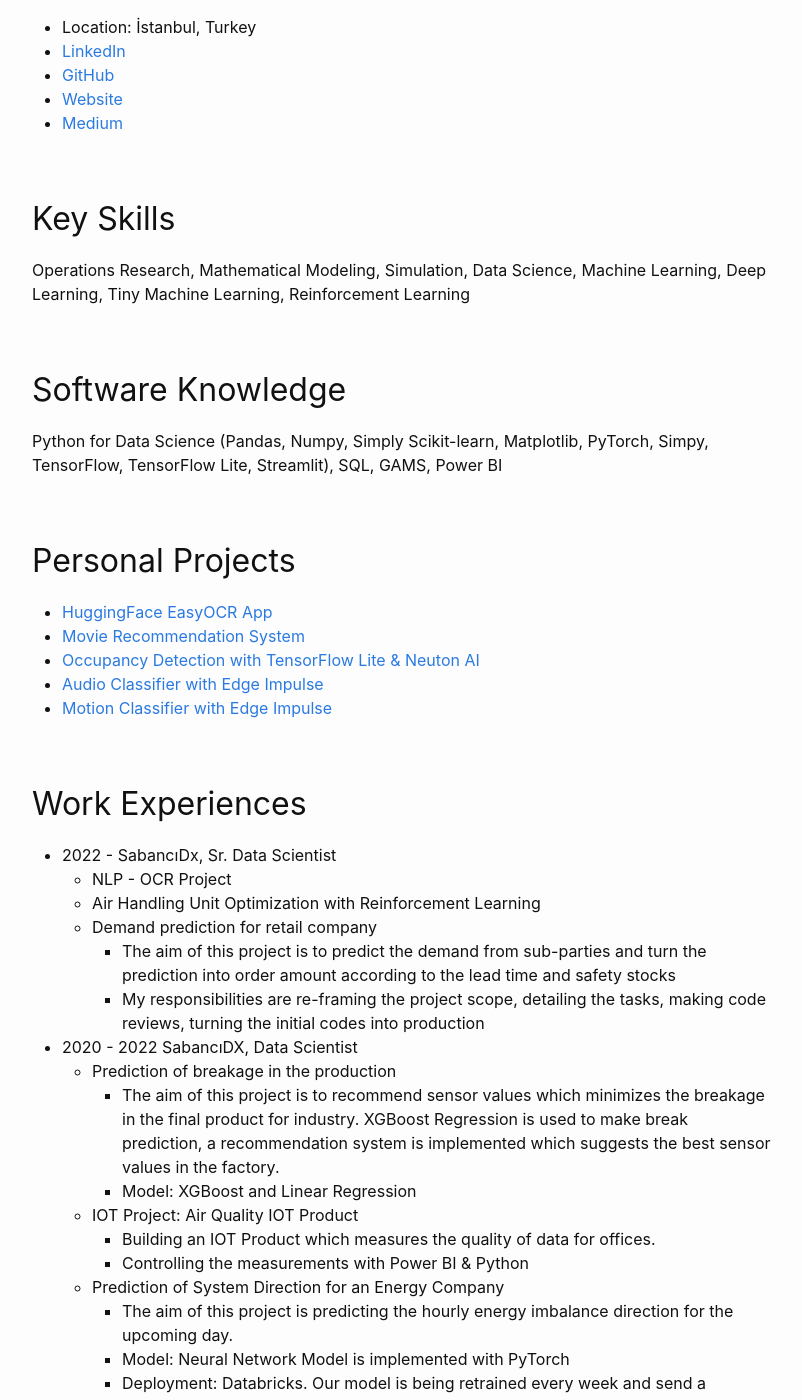
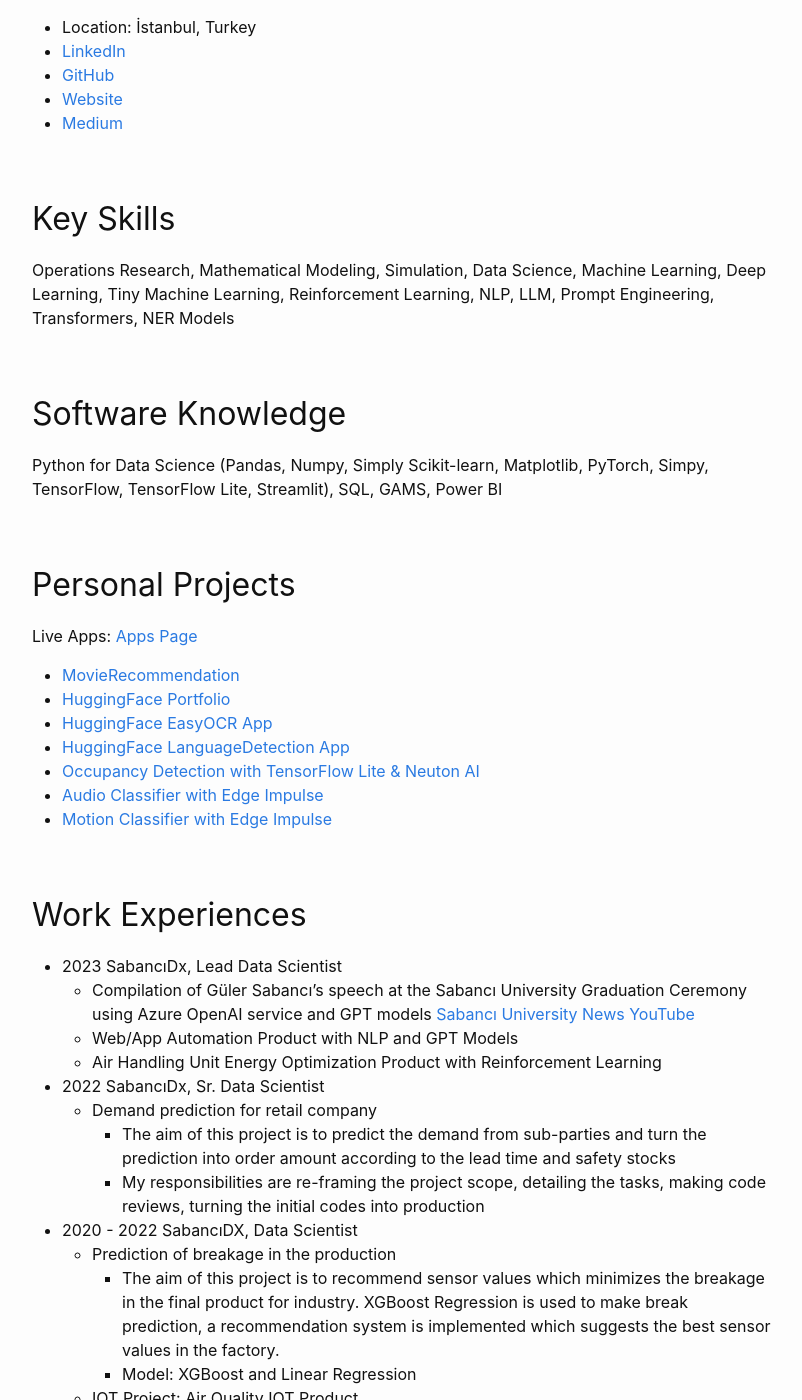
Before and after one commit to pelinbalci/pelinbalci.github.io, a Jekyll site: the page built from CV.md, in a window 1280 px wide and 1400 px high, scrolled down 981 px. Shown: the whole window, without its empty margins (238-1040 px from the left). Built offline with Jekyll 4.4.1, drawn with Linux system fonts in a browser that asks for light colours; some of the changed text lies outside the part shown.

Commit message:
cv updates

```diff
--- a/CV.md
+++ b/CV.md
@@ -36,23 +36,33 @@
 
 ## Key Skills
 Operations Research, Mathematical Modeling, Simulation, Data Science, Machine Learning, Deep Learning,
-Tiny Machine Learning, Reinforcement Learning
+Tiny Machine Learning, Reinforcement Learning, NLP, LLM, Prompt Engineering, Transformers, NER Models
 
 ## Software Knowledge
 Python for Data Science (Pandas, Numpy, Simply Scikit-learn, Matplotlib, PyTorch, Simpy, TensorFlow, TensorFlow Lite, Streamlit),
 SQL, GAMS, Power BI
 
 ## Personal Projects
+Live Apps: [Apps Page](https://pelinbalci.com/apps/)
+
+- [MovieRecommendation](https://pelinbalci-movierecommendation-app-vg04fm.streamlit.app/)
+- [HuggingFace Portfolio](https://huggingface.co/pelinbalci)
 - [HuggingFace EasyOCR App](https://huggingface.co/spaces/pelinbalci/easyocr)
-- [Movie Recommendation System](https://github.com/pelinbalci/MovieRecommendation)
+- [HuggingFace LanguageDetection App](https://huggingface.co/spaces/pelinbalci/LanguageDetection)
 - [Occupancy Detection with TensorFlow Lite & Neuton AI](https://github.com/pelinbalci/Tinyml_Occupancy_Detection)
 - [Audio Classifier with Edge Impulse](https://pelinbalci.com/tinyml/2022/01/17/Audio-Classifier.html)
 - [Motion Classifier with Edge Impulse](https://pelinbalci.com/tinyml/2022/01/01/Motion-Classifier.html)
 
 ## Work Experiences
-- 2022 -  SabancıDx, Sr. Data Scientist
-    - NLP - OCR Project
-    - Air Handling Unit Optimization with Reinforcement Learning
+
+- 2023 SabancıDx, Lead Data Scientist
+    - Compilation of Güler Sabancı's speech at the Sabancı University Graduation Ceremony using Azure OpenAI service and GPT models
+      [Sabancı University News](https://gazetesu.sabanciuniv.edu/tr/universitemizin-2023-mezuniyet-toreni-gerceklesti)
+      [YouTube](https://www.youtube.com/watch?v=1_l5vtNocdg&t=1017s)
+    - Web/App Automation Product with NLP and GPT Models
+    - Air Handling Unit Energy Optimization Product with Reinforcement Learning
+
+- 2022  SabancıDx, Sr. Data Scientist
     - Demand prediction for retail company
        - The aim of this project is to predict the demand from sub-parties and turn the prediction into order amount
          according to the lead time and safety stocks
@@ -155,6 +165,7 @@
 ## Trainings
 
 #### Deep Learning
+- Generative AI with Large Language Models, Deep Learning AI, Coursera, 2023, ongoing
 - Natural Language Processing with Classification and Vector Spaces, Deep Learning AI, Coursera, 2022 Free Version
 - Sequence Models, Deep Learning AI, Coursera,2022, [certificate](https://coursera.org/share/a002bbde0c776b58191c7b5bb097de21)
 - Custom Models, Layers, and Loss Functions with TensorFlow, Deep Learning AI, Coursera, 2022 [certificate](https://coursera.org/share/c523f787a2533cb3597b798efd5da3a3)
```
Also changed, not shown: other parts of CV.md (+1 -1 lines), Apps.md (+1 -3 lines).
